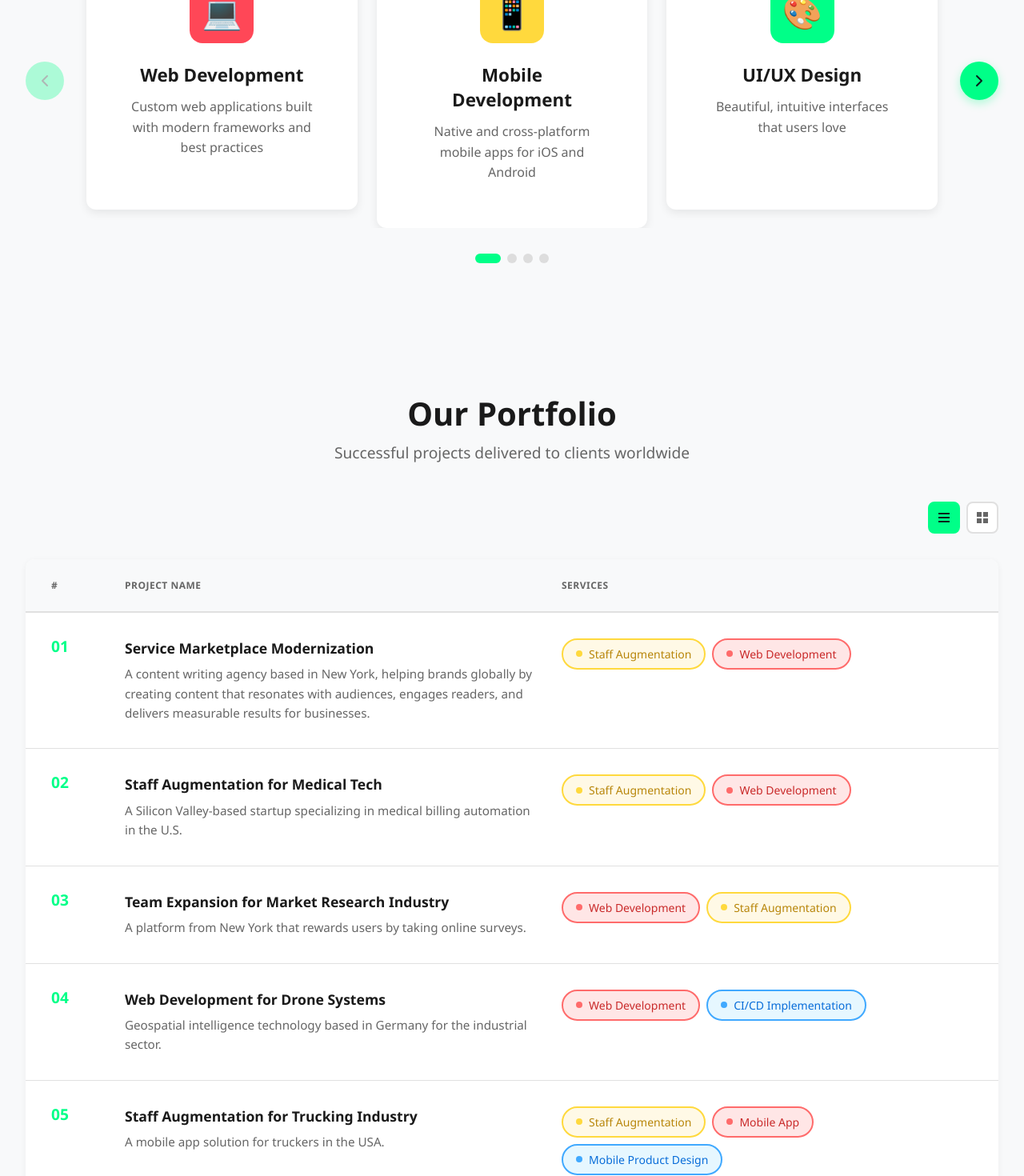
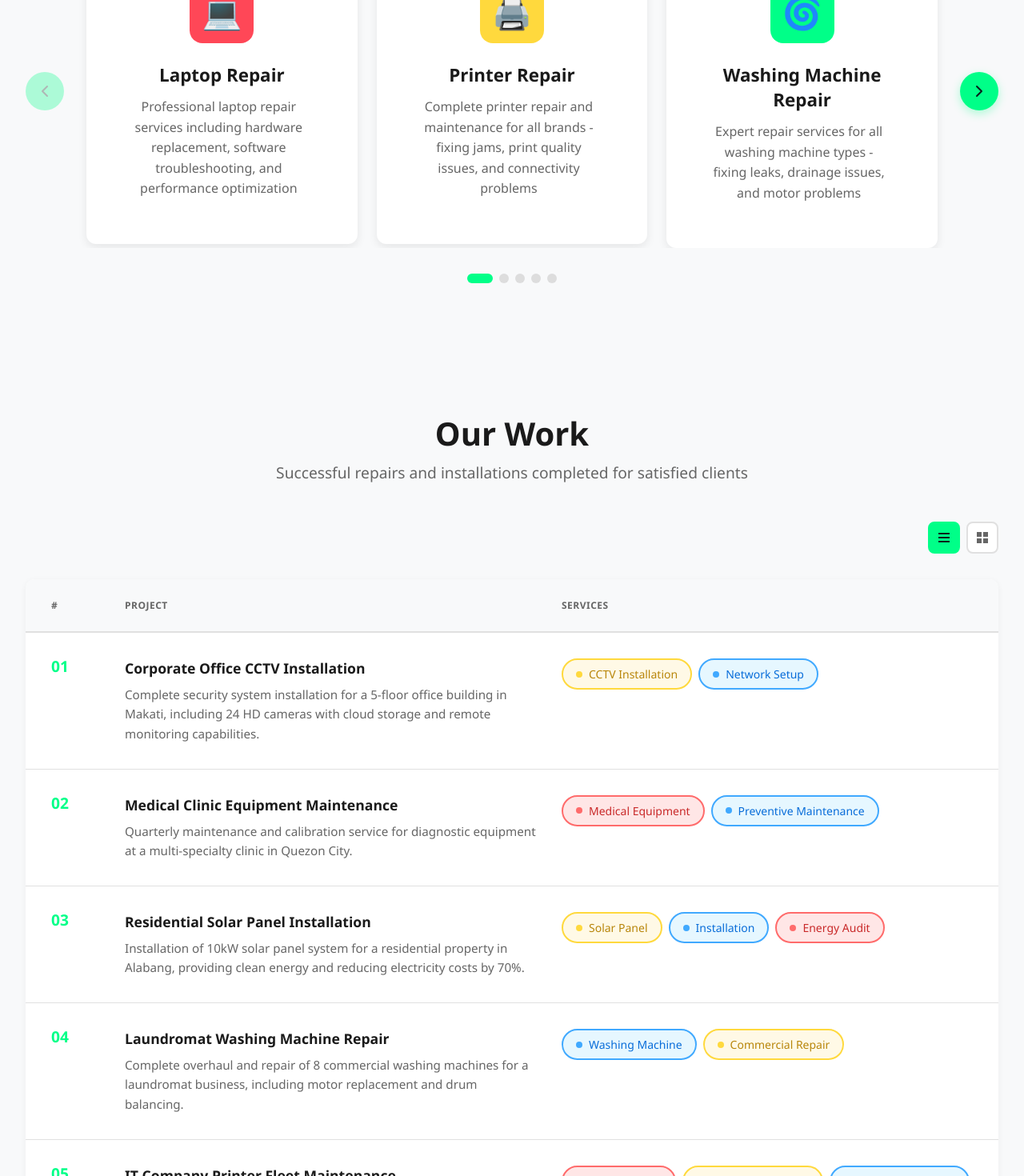
Before and after one commit to Techne-Fixer/Techne-Fixer, a Vue app in the folder frontend_techne/: page / in a window 1280 px wide. Shown: the part 1100-2570 px from the top of the page at 80% size. Built offline with nearby package versions, Linux system fonts and the light colour scheme.

Commit message:
Changed from tech solution to techne solutions

```diff
--- a/frontend_techne/src/components/public/HeroSection.vue
+++ b/frontend_techne/src/components/public/HeroSection.vue
@@ -16,8 +16,8 @@
     <div class="hero-main-content-area">
       <div class="hero-content-wrapper">
         <div class="hero-text-content">
-          <h1>Software Outsourcing For Web & Mobile Applications</h1>
-          <p>Work with world-class developers and designers in the Philippines</p>
+          <h1>Professional Repair Services For Your Electronics & Appliances</h1>
+          <p>Expert technicians specializing in Laptops, Printers, Washing Machines, Cellphones, CCTV, Solar Panels & Medical Equipment</p>
           <button class="hero-button">
             Learn More <span class="arrow">&gt;</span>
           </button>
--- a/frontend_techne/src/components/public/PortfolioSection.vue
+++ b/frontend_techne/src/components/public/PortfolioSection.vue
@@ -3,8 +3,8 @@
   <section class="portfolio-section">
     <div class="portfolio-container">
       <div class="section-header">
-        <h2>Our Portfolio</h2>
-        <p>Successful projects delivered to clients worldwide</p>
+        <h2>Our Work</h2>
+        <p>Successful repairs and installations completed for satisfied clients</p>
       </div>
 
       <div class="view-toggle">
@@ -36,7 +36,7 @@
       <div :class="['portfolio-table', viewMode]">
         <div class="table-header" v-if="viewMode === 'list'">
           <div class="header-cell number">#</div>
-          <div class="header-cell project">PROJECT NAME</div>
+          <div class="header-cell project">PROJECT</div>
           <div class="header-cell services">SERVICES</div>
         </div>
 
@@ -180,52 +180,61 @@ const touchEndX = ref(0);
 
 const projects = [
   {
-    title: 'Service Marketplace Modernization',
-    description: 'A content writing agency based in New York, helping brands globally by creating content that resonates with audiences, engages readers, and delivers measurable results for businesses.',
+    title: 'Corporate Office CCTV Installation',
+    description: 'Complete security system installation for a 5-floor office building in Makati, including 24 HD cameras with cloud storage and remote monitoring capabilities.',
     services: [
-      { name: 'Staff Augmentation', color: 'yellow' },
-      { name: 'Web Development', color: 'red' }
+      { name: 'CCTV Installation', color: 'yellow' },
+      { name: 'Network Setup', color: 'blue' }
     ]
   },
   {
-    title: 'Staff Augmentation for Medical Tech',
-    description: 'A Silicon Valley-based startup specializing in medical billing automation in the U.S.',
+    title: 'Medical Clinic Equipment Maintenance',
+    description: 'Quarterly maintenance and calibration service for diagnostic equipment at a multi-specialty clinic in Quezon City.',
     services: [
-      { name: 'Staff Augmentation', color: 'yellow' },
-      { name: 'Web Development', color: 'red' }
+      { name: 'Medical Equipment', color: 'red' },
+      { name: 'Preventive Maintenance', color: 'blue' }
     ]
   },
   {
-    title: 'Team Expansion for Market Research Industry',
-    description: 'A platform from New York that rewards users by taking online surveys.',
+    title: 'Residential Solar Panel Installation',
+    description: 'Installation of 10kW solar panel system for a residential property in Alabang, providing clean energy and reducing electricity costs by 70%.',
     services: [
-      { name: 'Web Development', color: 'red' },
-      { name: 'Staff Augmentation', color: 'yellow' }
+      { name: 'Solar Panel', color: 'yellow' },
+      { name: 'Installation', color: 'blue' },
+      { name: 'Energy Audit', color: 'red' }
     ]
   },
   {
-    title: 'Web Development for Drone Systems',
-    description: 'Geospatial intelligence technology based in Germany for the industrial sector.',
+    title: 'Laundromat Washing Machine Repair',
+    description: 'Complete overhaul and repair of 8 commercial washing machines for a laundromat business, including motor replacement and drum balancing.',
     services: [
-      { name: 'Web Development', color: 'red' },
-      { name: 'CI/CD Implementation', color: 'blue' }
+      { name: 'Washing Machine', color: 'blue' },
+      { name: 'Commercial Repair', color: 'yellow' }
     ]
   },
   {
-    title: 'Staff Augmentation for Trucking Industry',
-    description: 'A mobile app solution for truckers in the USA.',
+    title: 'IT Company Printer Fleet Maintenance',
+    description: 'Monthly maintenance contract for 30+ office printers across 3 locations, ensuring minimal downtime and optimal performance.',
     services: [
-      { name: 'Staff Augmentation', color: 'yellow' },
-      { name: 'Mobile App', color: 'red' },
-      { name: 'Mobile Product Design', color: 'blue' }
+      { name: 'Printer Repair', color: 'red' },
+      { name: 'Fleet Management', color: 'yellow' },
+      { name: 'Parts Replacement', color: 'blue' }
     ]
   },
   {
-    title: 'B2B Staff Expansion for Digital Agency',
-    description: 'A trusted partner for their code and no-code solutions in Germany.',
+    title: 'Laptop Repair & Upgrade for SME',
+    description: 'Bulk repair and upgrade service for 25 company laptops, including SSD upgrades, RAM expansion, and OS optimization for improved productivity.',
     services: [
-      { name: 'Staff Augmentation', color: 'yellow' },
-      { name: 'Web Development', color: 'red' }
+      { name: 'Laptop Repair', color: 'yellow' },
+      { name: 'Hardware Upgrade', color: 'red' }
+    ]
+  },
+  {
+    title: 'Cellphone Repair Center Partnership',
+    description: 'Ongoing partnership providing screen replacement, battery services, and software troubleshooting for a phone retail chain.',
+    services: [
+      { name: 'Cellphone Repair', color: 'blue' },
+      { name: 'Bulk Service', color: 'yellow' }
     ]
   }
 ];
@@ -517,6 +526,8 @@ onUnmounted(() => {
   display: flex;
   flex-direction: column;
   gap: 1rem;
+  min-height: 240px;
+  max-height: 320px;
 }
 
 .project-row.grid:hover {
@@ -527,9 +538,34 @@ onUnmounted(() => {
 
 .project-row.grid .project-info {
   flex: 1;
+  overflow-y: auto;
+  overflow-x: hidden;
+  padding-right: 0.5rem;
 }
 
-/* Mobile Carousel Structure (like Services) */
+.project-row.grid .project-info::-webkit-scrollbar {
+  width: 4px;
+}
+
+.project-row.grid .project-info::-webkit-scrollbar-track {
+  background: #f1f1f1;
+  border-radius: 10px;
+}
+
+.project-row.grid .project-info::-webkit-scrollbar-thumb {
+  background: #00ff88;
+  border-radius: 10px;
+}
+
+.project-row.grid .project-info::-webkit-scrollbar-thumb:hover {
+  background: #00dd77;
+}
+
+.project-row.grid .project-services {
+  flex-shrink: 0;
+}
+
+/* Mobile Carousel Structure */
 .mobile-carousel-wrapper {
   display: flex;
   align-items: center;
@@ -723,19 +759,12 @@ onUnmounted(() => {
   .project-card-mobile .project-row.grid {
     padding: 1.75rem 1.25rem;
     min-height: 320px;
-    max-height: 420px;
-    display: flex;
-    flex-direction: column;
-    justify-content: space-between;
-    overflow: hidden;
+    max-height: 400px;
   }
 
   .project-card-mobile .project-info {
-    flex: 1;
-    display: flex;
-    flex-direction: column;
-    gap: 0.5rem;
-    overflow: hidden;
+    overflow-y: auto;
+    padding-right: 0.25rem;
   }
 
   .project-card-mobile .project-info h3 {
@@ -748,12 +777,6 @@ onUnmounted(() => {
   .project-card-mobile .project-info p {
     font-size: 0.875rem;
     line-height: 1.5;
-    flex: 1;
-    overflow: hidden;
-    display: -webkit-box;
-    -webkit-line-clamp: 5;
-    -webkit-box-orient: vertical;
-    text-overflow: ellipsis;
   }
 
   .project-card-mobile .project-services {
@@ -855,7 +878,7 @@ onUnmounted(() => {
   .project-card-mobile .project-row.grid {
     padding: 1.5rem 1rem;
     min-height: 300px;
-    max-height: 400px;
+    max-height: 380px;
   }
 
   .project-card-mobile .project-info h3 {
@@ -864,7 +887,6 @@ onUnmounted(() => {
 
   .project-card-mobile .project-info p {
     font-size: 0.825rem;
-    -webkit-line-clamp: 4;
   }
 
   .service-badge {
--- a/frontend_techne/src/components/public/ServicesCarousel.vue
+++ b/frontend_techne/src/components/public/ServicesCarousel.vue
@@ -4,7 +4,7 @@
     <div class="services-container">
       <div class="section-header">
         <h2>Our Services</h2>
-        <p>Comprehensive solutions tailored to your needs</p>
+        <p>Expert repair solutions for all your electronic needs</p>
       </div>
 
       <div class="carousel-wrapper">
@@ -82,39 +82,45 @@ const touchEndX = ref(0);
 const services = [
   {
     icon: '💻',
-    title: 'Web Development',
-    description: 'Custom web applications built with modern frameworks and best practices',
+    title: 'Laptop Repair',
+    description: 'Professional laptop repair services including hardware replacement, software troubleshooting, and performance optimization',
     color: '#ff4757'
   },
   {
-    icon: '📱',
-    title: 'Mobile Development',
-    description: 'Native and cross-platform mobile apps for iOS and Android',
+    icon: '🖨️',
+    title: 'Printer Repair',
+    description: 'Complete printer repair and maintenance for all brands - fixing jams, print quality issues, and connectivity problems',
     color: '#ffd93d'
   },
   {
-    icon: '🎨',
-    title: 'UI/UX Design',
-    description: 'Beautiful, intuitive interfaces that users love',
+    icon: '🌀',
+    title: 'Washing Machine Repair',
+    description: 'Expert repair services for all washing machine types - fixing leaks, drainage issues, and motor problems',
     color: '#00ff88'
   },
   {
-    icon: '☁️',
-    title: 'Cloud Solutions',
-    description: 'Scalable cloud infrastructure and deployment services',
+    icon: '📱',
+    title: 'Cellphone Repair',
+    description: 'Fast and reliable cellphone repair - screen replacement, battery issues, charging problems, and software fixes',
     color: '#3742fa'
   },
   {
-    icon: '🔧',
-    title: 'Maintenance & Support',
-    description: '24/7 technical support and ongoing maintenance',
+    icon: '📹',
+    title: 'CCTV Installation & Repair',
+    description: 'Professional CCTV installation, maintenance, and repair services for homes and businesses',
     color: '#ff6b9d'
   },
   {
-    icon: '🚀',
-    title: 'DevOps',
-    description: 'CI/CD pipelines and automated deployment solutions',
+    icon: '☀️',
+    title: 'Solar Panel Services',
+    description: 'Solar panel installation, maintenance, and repair - ensuring optimal energy efficiency and performance',
     color: '#c56cf0'
+  },
+  {
+    icon: '🏥',
+    title: 'Medical Equipment Repair',
+    description: 'Certified repair and maintenance of medical clinic equipment with fast turnaround times',
+    color: '#ff9f43'
   }
 ];
 
@@ -276,9 +282,8 @@ onUnmounted(() => {
   align-items: center;
   justify-content: flex-start;
   padding: 1.5rem;
-  min-height: 280px;
-  max-height: 350px;
-  overflow: hidden;
+  min-height: 320px;
+  max-height: 380px;
 }
 
 .icon-wrapper {
@@ -315,12 +320,28 @@ onUnmounted(() => {
   color: #666;
   line-height: 1.6;
   word-wrap: break-word;
-  overflow: hidden;
-  display: -webkit-box;
-  -webkit-line-clamp: 3;
-  -webkit-box-orient: vertical;
-  text-overflow: ellipsis;
+  overflow-y: auto;
+  overflow-x: hidden;
   flex: 1;
+  padding-right: 0.5rem;
+}
+
+.card-content p::-webkit-scrollbar {
+  width: 4px;
+}
+
+.card-content p::-webkit-scrollbar-track {
+  background: #f1f1f1;
+  border-radius: 10px;
+}
+
+.card-content p::-webkit-scrollbar-thumb {
+  background: #00ff88;
+  border-radius: 10px;
+}
+
+.card-content p::-webkit-scrollbar-thumb:hover {
+  background: #00dd77;
 }
 
 .carousel-btn {
@@ -429,11 +450,10 @@ onUnmounted(() => {
     padding: 0 0.5rem;
   }
 
-  @media (max-width: 768px) {
   .card-content {
     padding: 1.5rem 1rem;
-    min-height: 240px;
-    max-height: 300px;
+    min-height: 280px;
+    max-height: 340px;
   }
 
   .icon-wrapper {
@@ -452,8 +472,8 @@ onUnmounted(() => {
   }
 
   .card-content p {
-    -webkit-line-clamp: 2;
-    font-size: 0.85rem;
+    font-size: 0.9rem;
+    padding-right: 0.25rem;
   }
 }
 
@@ -485,6 +505,8 @@ onUnmounted(() => {
 
   .card-content {
     padding: 1.25rem 0.75rem;
+    min-height: 260px;
+    max-height: 320px;
   }
 
   .icon-wrapper {
@@ -504,5 +526,4 @@ onUnmounted(() => {
     font-size: 0.85rem;
   }
 }
-}
 </style>
--- a/frontend_techne/src/components/public/TestimonialsSection.vue
+++ b/frontend_techne/src/components/public/TestimonialsSection.vue
@@ -133,51 +133,51 @@ const touchEndX = ref(0);
 
 const testimonials = ref([
   {
-    name: 'Natalie Joy Veluz',
-    role: 'Client',
-    company: 'DesignPro',
-    initial: 'N',
-    feedback: 'An amazing tool that simplifies complex tasks. Highly recommended for professionals in the industry.',
+    name: 'Elena Reyes',
+    role: 'Business Owner',
+    company: 'Sunrise Laundromat',
+    initial: 'E',
+    feedback: 'They repaired all 8 of our washing machines in just 3 days! Our business was back up and running with minimal downtime. Professional service and fair pricing.',
     rating: 5
   },
   {
-    name: 'Natalie Joy Veluz',
-    role: 'Client',
-    company: 'TechStart',
-    initial: 'N',
-    feedback: 'Highly recommend! Super legit finished the task in 1 day',
+    name: 'Marcus Tan',
+    role: 'IT Manager',
+    company: 'TechHub Solutions',
+    initial: 'M',
+    feedback: 'Excellent laptop repair service! They upgraded our entire fleet of 25 laptops with SSDs and extra RAM. The performance improvement is incredible.',
     rating: 5
   },
   {
-    name: 'Christian Francisco',
-    role: 'Client',
-    company: 'InnovateCo',
-    initial: 'C',
-    feedback: '100% Legit and professional service. Outstanding output quality and timely delivery.',
+    name: 'Dr. Ana Lim',
+    role: 'Clinic Director',
+    company: 'HealthCare Plus Clinic',
+    initial: 'A',
+    feedback: 'Reliable and certified medical equipment maintenance. They handle our diagnostic equipment with care and professionalism. Highly recommended!',
     rating: 5
   },
   {
-    name: 'Maria Santos',
-    role: 'CEO',
-    company: 'Digital Solutions',
-    initial: 'M',
-    feedback: 'Working with this team has been transformational for our business. Their expertise and dedication are unmatched.',
+    name: 'Roberto Cruz',
+    role: 'Facilities Manager',
+    company: 'Prime Tower Office',
+    initial: 'R',
+    feedback: 'Outstanding CCTV installation across our 5-floor building. The system works flawlessly and their after-sales support is top-notch.',
     rating: 5
   },
   {
-    name: 'John Rodriguez',
-    role: 'Product Manager',
-    company: 'StartupHub',
+    name: 'Jennifer Wong',
+    role: 'Homeowner',
+    company: 'Residential Client',
     initial: 'J',
-    feedback: 'Exceptional work and great communication throughout the project. Will definitely work with them again.',
+    feedback: 'Had solar panels installed at my home in Alabang. They were professional, finished on time, and my electricity bill dropped by 70%! Worth every peso.',
     rating: 5
   },
   {
-    name: 'Sarah Chen',
-    role: 'CTO',
-    company: 'CloudWorks',
-    initial: 'S',
-    feedback: 'The level of technical expertise and problem-solving skills is remarkable. Highly professional team.',
+    name: 'David Mercado',
+    role: 'Office Manager',
+    company: 'PrintWorks Inc',
+    initial: 'D',
+    feedback: 'They maintain our entire printer fleet of 30+ units. Fast response times, knowledgeable technicians, and great preventive maintenance service.',
     rating: 5
   }
 ]);
```
